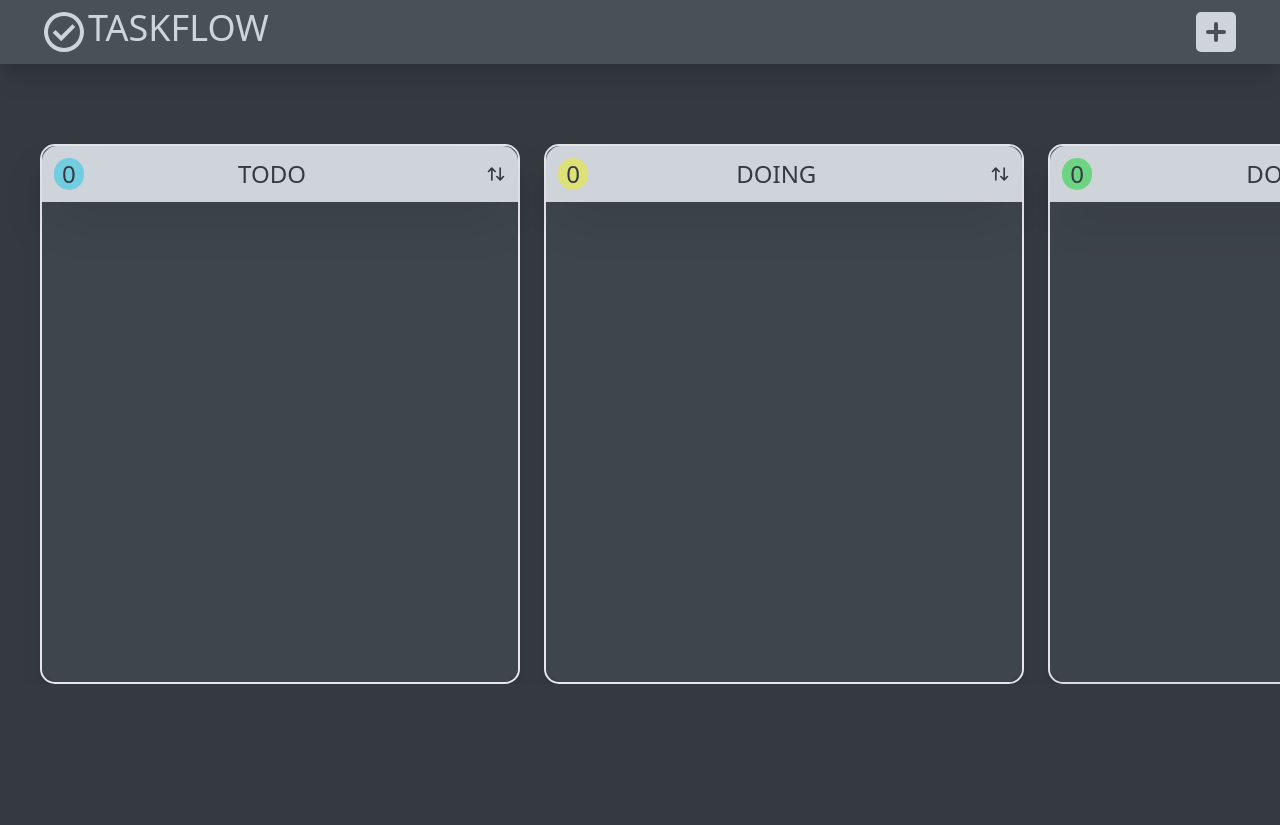
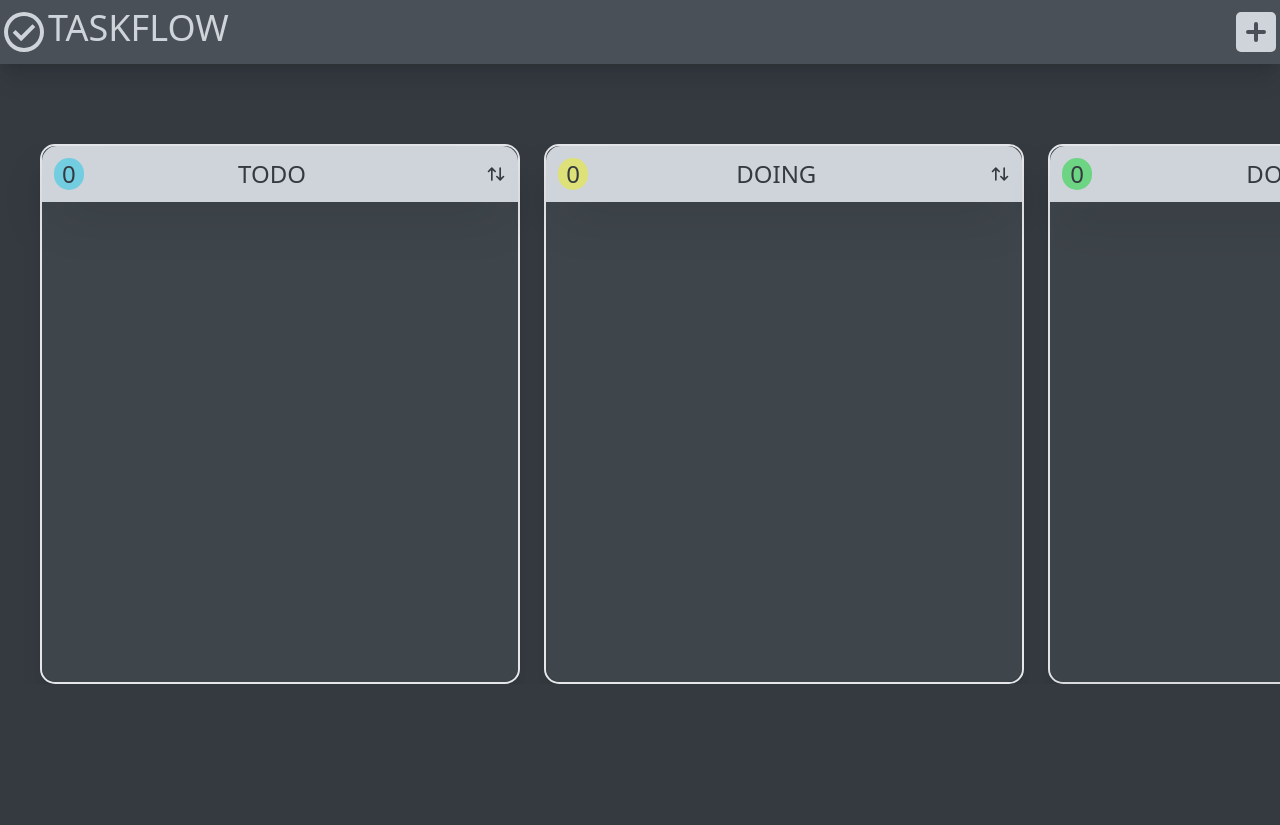
Before and after one commit to tahajaiti/Kanban-List-TS, a website: page public/index.html in a window 1280 px wide. Shown: the top 825 px of the page. Drawn offline with Linux system fonts and the light colour scheme.

Commit message:
changed the margin to padding

```diff
--- a/public/index.html
+++ b/public/index.html
@@ -18,13 +18,13 @@
 <body class="bg-greytwo w-full h-screen relative">
 
   <!-- HEADER -->
-  <header class="flex items-center justify-between bg-greyone py-2 shadow-xl">
-    <div class="flex justify-start ml-10">
+  <header class="flex items-center justify-between bg-greyone py-2 2xl:px-10 shadow-xl">
+    <div class="flex justify-start">
       <span class="icon-[material-symbols--check-circle-outline] text-5xl text-whiteone"></span>
       <h1 class="text-4xl text-whiteone">TASKFLOW</h1>
     </div>
     <!-- Add Button -->
-    <span id="addBtn" class="icon-[icon-park-solid--add] text-5xl text-whiteone mr-10 hover:text-white hover:scale-110 active:text-whiteone/50 active:scale-95 transition-all"></span>
+    <span id="addBtn" class="icon-[icon-park-solid--add] text-5xl text-whiteone hover:text-white hover:scale-110 active:text-whiteone/50 active:scale-95 transition-all"></span>
     <!--  -->
   </header>
   <!--  -->
```
Also changed, not shown: public/assets/css/style.css.
